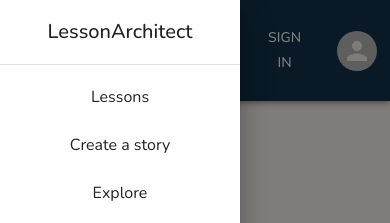
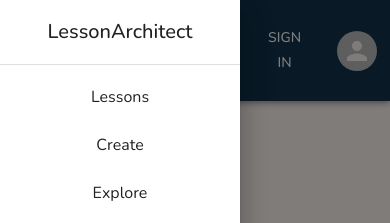
Before and after one commit to Eddy-cs/LessonArchitect, a Next.js app: page / in a window 390 px wide. Both pictures are taken after a click on the button 24 px from the left and 50 px from the top of the page. Shown: the top 223 px of the page. Built offline with nearby package versions, Linux system fonts and the light colour scheme; no server answers.

Commit message:
Modified button text

```diff
--- a/components/Navbar.js
+++ b/components/Navbar.js
@@ -46,7 +46,7 @@ export default function Navbar(props) {
         <ListItem disablePadding>
           <Link href="/generate">
             <ListItemButton variant="text" sx={{ textAlign: "center" }}>
-              <ListItemText primary={"Create a story"} />
+              <ListItemText primary={"Create"} />
             </ListItemButton>
           </Link>
         </ListItem>
```
